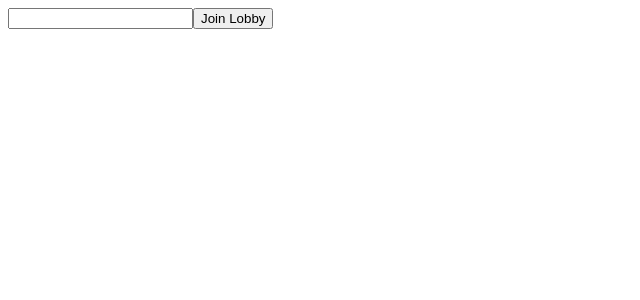
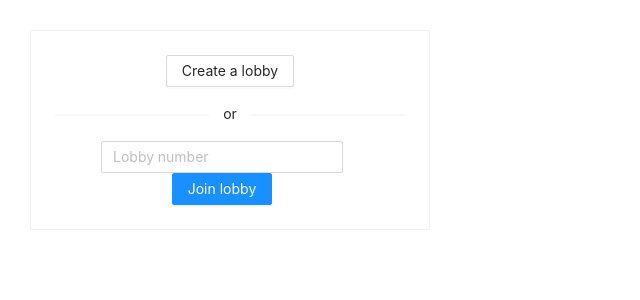
Before and after one commit to Furetur/MazeRaceFrontend, a React (Create React App) app: page / in a window 1280 px wide. Shown: the top 300 px of the page, without its empty margins (0-640 px from the left). Built offline with nearby package versions, Linux system fonts and the light colour scheme.

Commit message:
kinda finished JoinLobby component

```diff
--- a/package.json
+++ b/package.json
@@ -3,6 +3,7 @@
   "version": "0.1.0",
   "private": true,
   "dependencies": {
+    "@ant-design/icons": "^4.3.0",
     "@reduxjs/toolkit": "^1.5.0",
     "@testing-library/jest-dom": "^5.11.4",
     "@testing-library/react": "^11.1.0",
@@ -11,6 +12,7 @@
     "@types/node": "^12.0.0",
     "@types/react": "^16.9.53",
     "@types/react-dom": "^16.9.8",
+    "antd": "^4.10.0",
     "classnames": "^2.2.6",
     "react": "^17.0.1",
     "react-dom": "^17.0.1",
--- /dev/null
+++ b/src/App.module.css
@@ -0,0 +1,4 @@
+.joinLobbyContainer {
+    width: 400px;
+    margin: 30px;
+}
--- a/src/App.tsx
+++ b/src/App.tsx
@@ -3,10 +3,14 @@ import JoinLobby from "./components/JoinLobby/JoinLobby";
 import Lobby from "./components/Lobby/Lobby";
 import Game from "./components/Game/Game";
 
+import styles from './App.module.css'
+
 function App() {
     return (
         <div className="App">
-            <JoinLobby/>
+            <div className={styles.joinLobbyContainer}>
+                <JoinLobby/>
+            </div>
             <Lobby/>
             <Game/>
         </div>
--- /dev/null
+++ b/src/components/JoinLobby/CreateLobby.module.css
@@ -0,0 +1,4 @@
+.CreateLobby {
+    display: grid;
+    place-items: center;
+}
--- /dev/null
+++ b/src/components/JoinLobby/CreateLobby.tsx
@@ -0,0 +1,32 @@
+import {Button} from "antd";
+import {Status, StatusType} from "../../status";
+import {gameWebSocket} from "../../ws/AppWebSocket";
+import {useState} from "react";
+import {CloseCircleOutlined} from "@ant-design/icons";
+
+import styles from './CreateLobby.module.css'
+
+export default function CreateLobby() {
+    const [status, setStatus] = useState<StatusType>(Status.IDLE)
+    const [error, setError] = useState('')
+
+    const createLobby = async () => {
+        setStatus(Status.PENDING)
+        try {
+            await gameWebSocket.joinRoom(null)
+            setStatus(Status.SUCCESS)
+        } catch (e: unknown) {
+            if (e instanceof Error) {
+                setError(e.message)
+            } else {
+                setError(String(e))
+            }
+            setStatus(Status.ERROR)
+        }
+    }
+
+    return (<div className={styles.CreateLobby}>
+        <Button onClick={createLobby} loading={status === Status.PENDING}>Create a lobby</Button>
+        {status === Status.ERROR && <span><CloseCircleOutlined/> {error} </span>}
+    </div>)
+}
--- a/src/components/JoinLobby/JoinLobby.tsx
+++ b/src/components/JoinLobby/JoinLobby.tsx
@@ -1,16 +1,13 @@
-import {useState} from "react";
-import {gameWebSocket} from "../../ws/AppWebSocket";
+import CreateLobby from "./CreateLobby";
+import JoinLobbyById from "./JoinLobbyById";
+import {Card, Divider} from "antd";
 
 export default function JoinLobby() {
-    const [roomId, setRoomId] = useState('')
-
-    const joinLobby = () => {
-        const parsedRoomId = parseInt(roomId)
-        gameWebSocket.connect(Number.isNaN(parsedRoomId) ? null : parsedRoomId)
-    }
-
-    return (<div>
-        <input type="text" value={roomId} onChange={event => setRoomId(event.target.value)}/>
-        <button onClick={joinLobby}>Join Lobby</button>
-    </div>)
+    return (
+        <Card>
+            <CreateLobby />
+            <Divider plain>or</Divider>
+            <JoinLobbyById />
+        </Card>
+    )
 }
--- /dev/null
+++ b/src/components/JoinLobby/JoinLobbyById.module.css
@@ -0,0 +1,7 @@
+.form {
+    justify-content: center;
+}
+
+.error {
+    color: #ff4d4f;
+}
--- /dev/null
+++ b/src/components/JoinLobby/JoinLobbyById.tsx
@@ -0,0 +1,76 @@
+import {ChangeEvent, useState} from "react";
+import {gameWebSocket} from "../../ws/AppWebSocket";
+import {Status, StatusType} from "../../status";
+import {Button, Form, Input} from "antd";
+
+import styles from './JoinLobbyById.module.css'
+
+export default function JoinLobbyById() {
+    const [status, setStatus] = useState<StatusType>(Status.IDLE)
+    const [error, setError] = useState('')
+
+    const joinLobby = async (roomId: number) => {
+        setStatus(Status.PENDING)
+        setError('')
+        try {
+            await gameWebSocket.joinRoom(roomId)
+            setStatus(Status.SUCCESS)
+        } catch (e: unknown) {
+            if (e instanceof Error) {
+                setError(e.message)
+            } else {
+                setError(String(e))
+            }
+            setStatus(Status.ERROR)
+        }
+    }
+
+    const onFinish = (values: { roomId: string }) => {
+        const {roomId} = values
+        const parsedRoomId = parseInt(roomId)
+        if (!Number.isNaN(parsedRoomId)) {
+            joinLobby(parsedRoomId)
+        } else {
+            alert('Lobby number must be a number')
+        }
+    }
+
+    const checkInput = (value: string) => {
+        const numberRegex = /^[0-9]+$/
+        return numberRegex.test(value)
+    }
+
+    const onChange = (event: ChangeEvent<HTMLInputElement>) => {
+        const value = event.target.value
+        if (checkInput(value)) {
+            setStatus(Status.SUCCESS)
+            setError('')
+        } else {
+            setStatus(Status.ERROR)
+            setError('Must be a number')
+        }
+    }
+
+    const validateStatus = ({
+        [Status.IDLE]: null,
+        [Status.ERROR]: 'error',
+        [Status.PENDING]: 'validating',
+        [Status.SUCCESS]: 'success',
+    })[status] as 'error' | 'validating' | 'success' | undefined
+
+    return (
+        <div>
+            <Form layout="inline" onFinish={onFinish} className={styles.form}>
+                <Form.Item name="roomId" validateStatus={validateStatus}
+                           extra={status === Status.ERROR ? <span className={styles.error}>{error}</span> : undefined}>
+                    <Input onChange={onChange} placeholder="Lobby number" autoComplete="off"/>
+                </Form.Item>
+                <Form.Item>
+                    <Button type="primary" htmlType="submit" loading={status === Status.PENDING}>Join lobby</Button>
+                </Form.Item>
+            </Form>
+        </div>
+
+
+    )
+}
--- a/src/index.tsx
+++ b/src/index.tsx
@@ -3,6 +3,8 @@ import ReactDOM from 'react-dom';
 import App from './App';
 import {Provider} from "react-redux";
 import {store} from "./store";
+
+import 'antd/dist/antd.css'
 
 ReactDOM.render(
   <React.StrictMode>
--- /dev/null
+++ b/src/status.ts
@@ -0,0 +1,8 @@
+export type StatusType = 'idle' | 'pending' | 'error' | 'success'
+
+export const Status = {
+    IDLE: 'idle' as StatusType,
+    PENDING: 'pending' as StatusType,
+    ERROR: 'error' as StatusType,
+    SUCCESS: 'success' as StatusType,
+}
--- a/src/ws/AppWebSocket.ts
+++ b/src/ws/AppWebSocket.ts
@@ -1,6 +1,6 @@
 import {makePlayerInput, makeReadyUpdate} from "./webSocketActions";
 import {DirectionType, RoomId} from "../types";
-import { LOBBY_WEBSOCKET_ENDPOINT, ROOM_ID_QUERY_PARAM_KEY} from "../constants";
+import {EventTypes, LOBBY_WEBSOCKET_ENDPOINT, ROOM_ID_QUERY_PARAM_KEY} from "../constants";
 import { WebSocketEvent} from "./webSocketEvents";
 import {PayloadAction} from "@reduxjs/toolkit";
 import {actionCreatorsForEvents} from "../game.slice";
@@ -29,13 +29,55 @@ class AppWebSocket {
         store.dispatch(action)
     }
 
-    connect(roomId: RoomId | null) {
-        if (this.websocket != null) throw new Error('Already connected')
-        this.websocket = new WebSocket(getEndpoint(roomId))
-        this.websocket.addEventListener('open', this.onopen)
-        this.websocket.addEventListener('close', this.onclose)
-        this.websocket.addEventListener('error', this.onerror)
-        this.websocket.addEventListener('message', this.onmessage)
+    joinRoom(roomId: RoomId | null): Promise<null> {
+        if (this.websocket != null) {
+            this.clearWebsocket()
+        }
+        return new Promise(((resolve, reject) => {
+            this.websocket = new WebSocket(getEndpoint(roomId))
+            this.setAllListeners(this.websocket)
+            const removeListeners = () => {
+                this.websocket?.removeEventListener('close', onClose)
+                this.websocket?.removeEventListener('error', onError)
+                this.websocket?.removeEventListener('message', onMessage)
+            }
+            // if received message EventTypes.JOINED_LOBBY then the promise will be resolved
+            const onMessage = (event: MessageEvent) => {
+                const wsEvent = JSON.parse(event.data) as WebSocketEvent
+                if (wsEvent.type === EventTypes.JOINED_LOBBY) {
+                    resolve(null)
+                    removeListeners()
+                }
+            }
+            // onClose will reject the promise
+            const onClose = (event: CloseEvent) => {
+                reject(new Error(event.reason))
+                removeListeners()
+            }
+            // onError will reject the promise
+            const onError = (event: Event) => {
+                reject(new Error(event.type))
+                removeListeners()
+            }
+            this.websocket.addEventListener('close', onClose)
+            this.websocket.addEventListener('error', onError)
+            this.websocket.addEventListener('message', onMessage)
+        }))
+    }
+
+    private clearWebsocket() {
+        this.websocket?.removeEventListener('open', this.onopen)
+        this.websocket?.removeEventListener('close', this.onclose)
+        this.websocket?.removeEventListener('error', this.onerror)
+        this.websocket?.removeEventListener('message', this.onmessage)
+        this.websocket = null
+    }
+
+    private setAllListeners(ws: WebSocket) {
+        ws.addEventListener('open', this.onopen)
+        ws.addEventListener('close', this.onclose)
+        ws.addEventListener('error', this.onerror)
+        ws.addEventListener('message', this.onmessage)
     }
 
     send(message: Object) {
```
Also changed, not shown: 2 other files (tests, documents, lock files or other folders).
